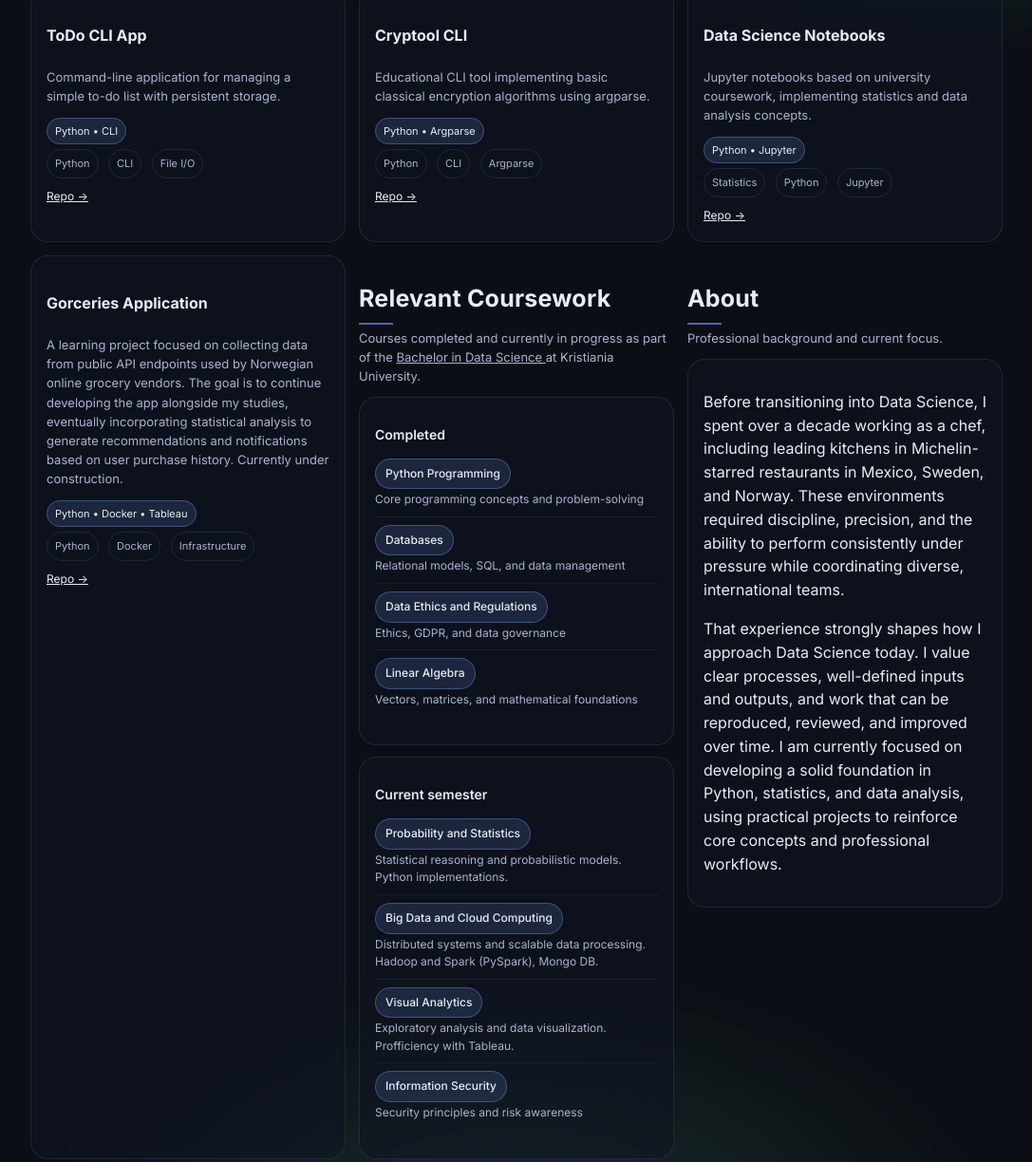
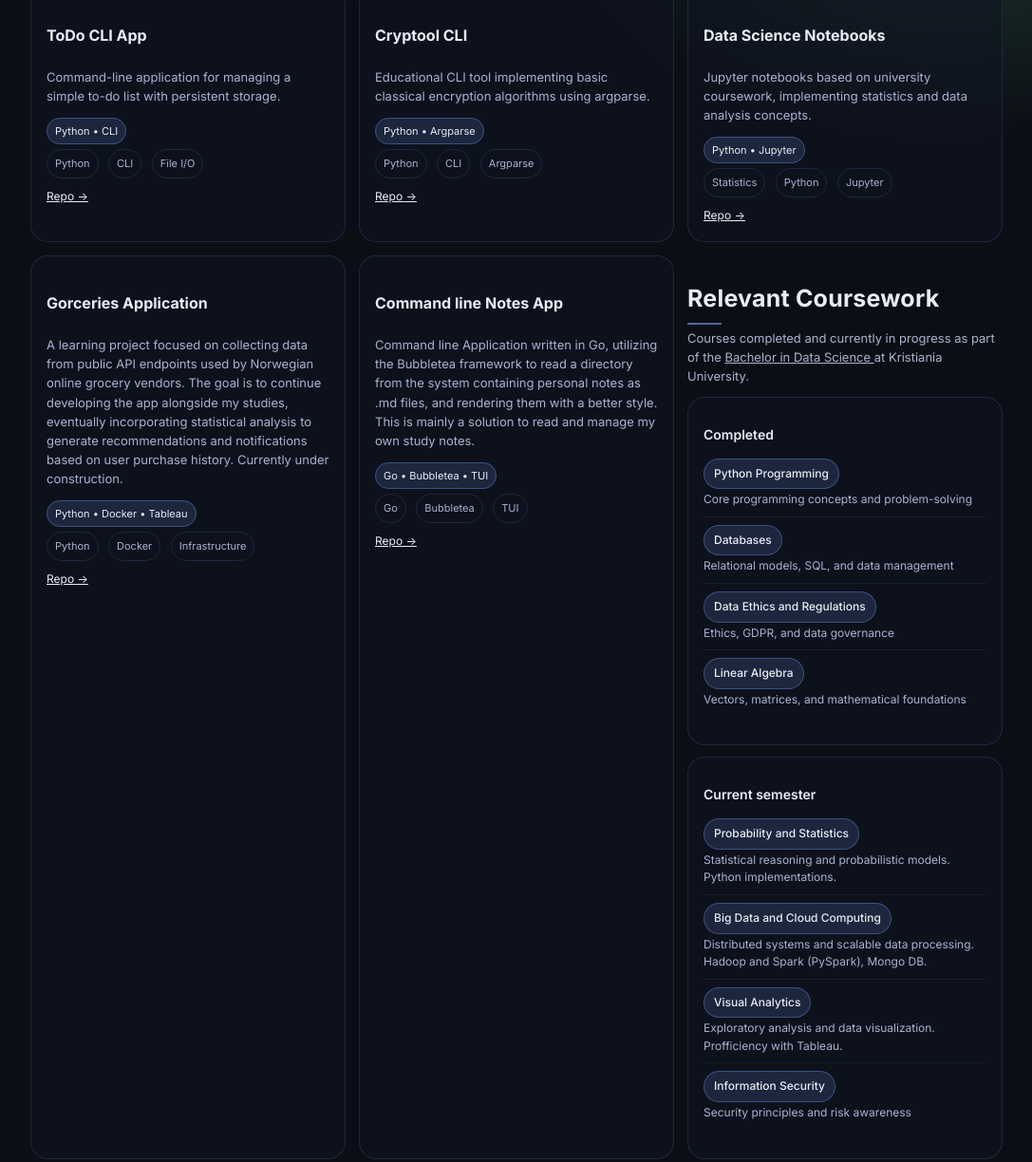
Before and after one commit to mgnecco48/Portfolio, a plain HTML site: page index.html in a window 1280 px wide. Shown: the part 599-1823 px from the top of the page at 95% size, without its empty margins (96-1183 px from the left). Drawn offline with Linux system fonts and the light colour scheme.

Commit message:
Revise personal info and add Notes App project
Updated personal description and added a new project card for a Command line Notes App.

```diff
--- a/index.html
+++ b/index.html
@@ -51,7 +51,7 @@
         </div>
         <div>
           <h1>Martín Gnecco</h1>
-          <p>Data Science · Python · Applied Projects</p>
+          <p>Data Science Student</p>
         </div>
       </div>
 
@@ -196,6 +196,30 @@
 
           <div class="actions">
             <a class="link" href="https://github.com/mgnecco48/Online-Groceries-App" target="_blank">
+              Repo →
+            </a>
+          </div>
+        </article>
+
+        <article class="card">
+          <div class="top">
+            <div class="title">
+              <h4>Command line Notes App</h4>
+              <p class="desc">
+               Command line Application written in Go, utilizing the Bubbletea framework to read a directory from the system containing personal notes as .md files, and rendering them with a better style.
+                This is mainly a solution to read and manage my own study notes.</p>
+            </div>
+            <span class="badge">Go • Bubbletea • TUI</span>
+          </div>
+
+          <div class="tags">
+            <span class="tag">Go</span>
+            <span class="tag">Bubbletea</span>
+            <span class="tag">TUI</span>
+          </div>
+
+          <div class="actions">
+            <a class="link" href="https://github.com/mgnecco48/Notes-TUI" target="_blank">
               Repo →
             </a>
           </div>
```
